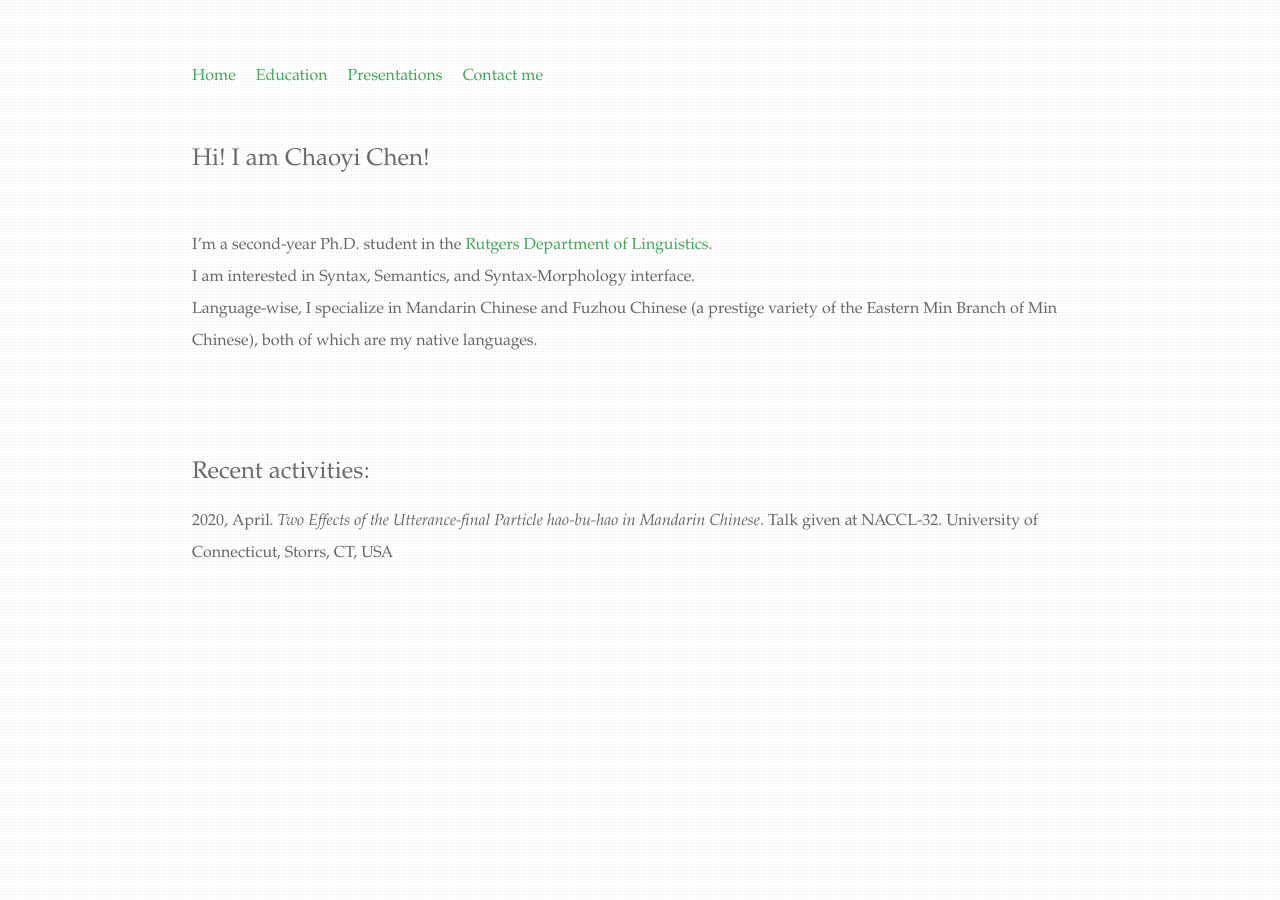
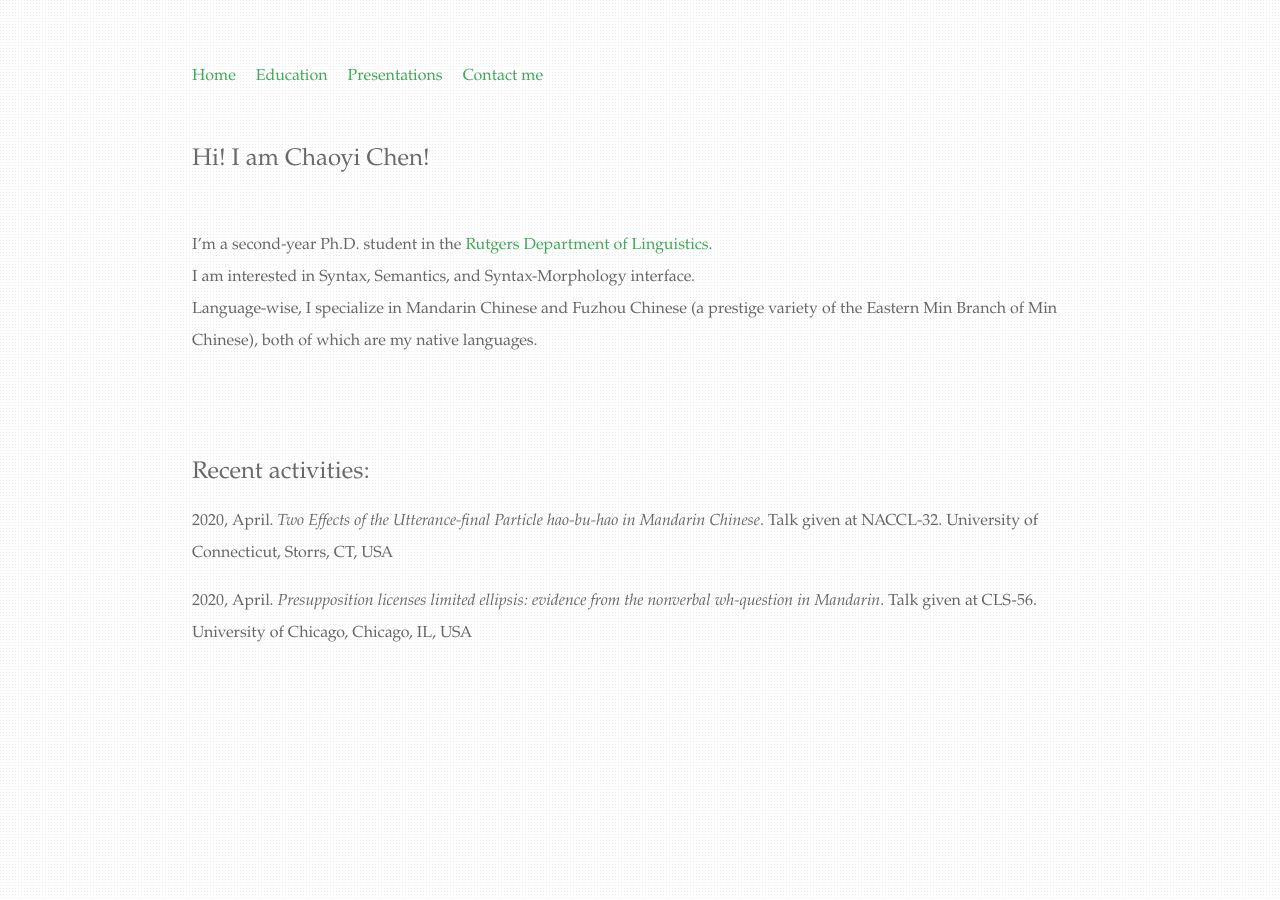
Before and after one commit to chaoyichen71/chaoyichen71.github.io, a Jekyll site: the page built from index.html, in a window 1280 px wide. Built offline with Jekyll 4.4.1, drawn with Linux system fonts in a browser that asks for light colours.

Commit message:
Update index.html

```diff
--- a/index.html
+++ b/index.html
@@ -13,5 +13,6 @@ title: Chaoyi Chen (陈超逸)
 		</br>
 		<div class="blurb">
 			<h2>Recent activities:</h2>
-				<p>2020, April. <i>Two Effects of the Utterance-final Particle hao-bu-hao in Mandarin Chinese</i>. Talk given at NACCL-32. University of Connecticut, Storrs, CT, USA</p>
-			</div>
+			<p>2020, April. <i>Two Effects of the Utterance-final Particle hao-bu-hao in Mandarin Chinese</i>. Talk given at NACCL-32. University of Connecticut, Storrs, CT, USA</p>
+                        <p>2020, April. <i>Presupposition licenses limited ellipsis: evidence from the nonverbal wh-question in Mandarin</i>. Talk given at CLS-56. University of Chicago, Chicago, IL, USA</p>
+</div>
```
